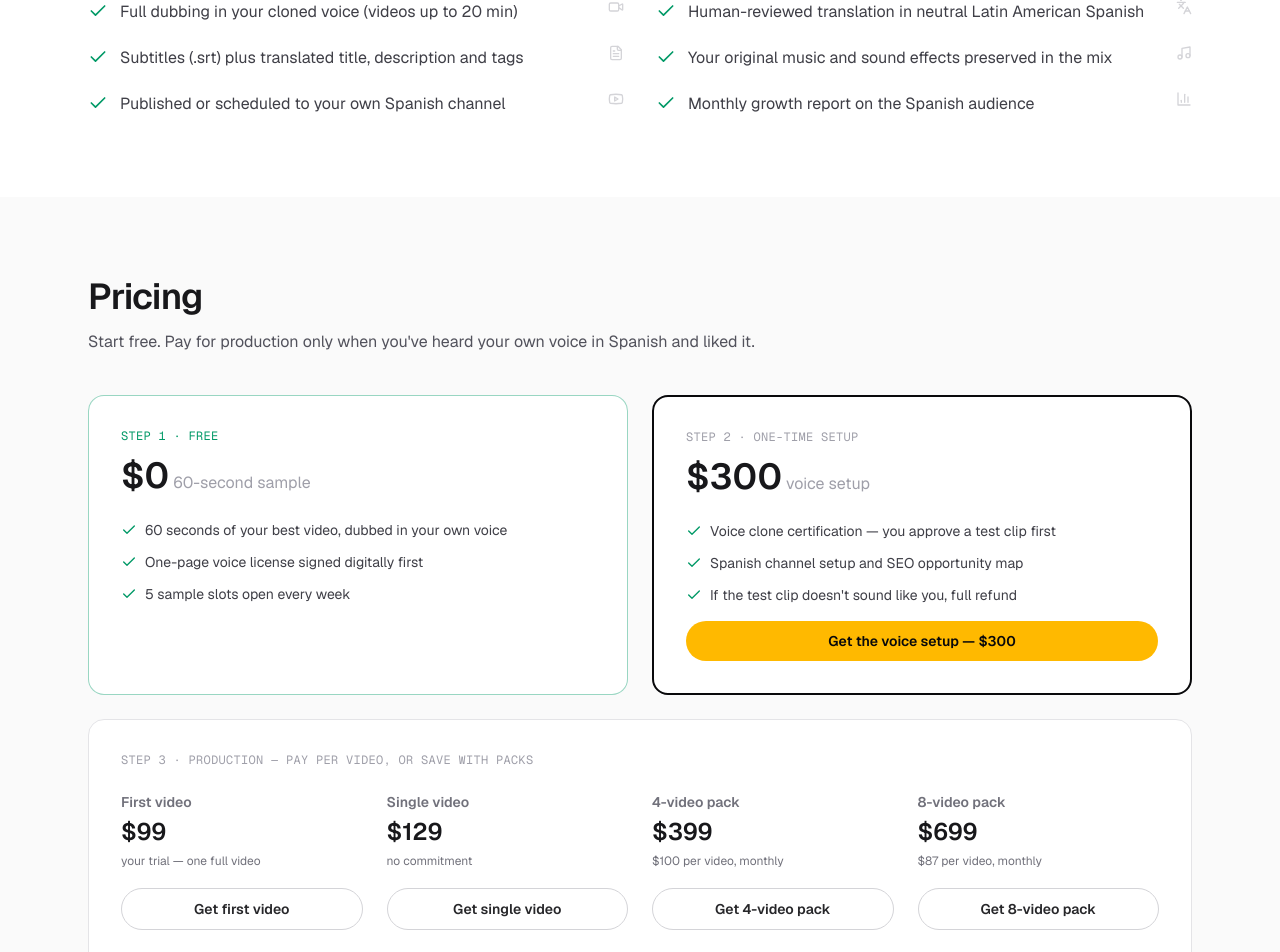
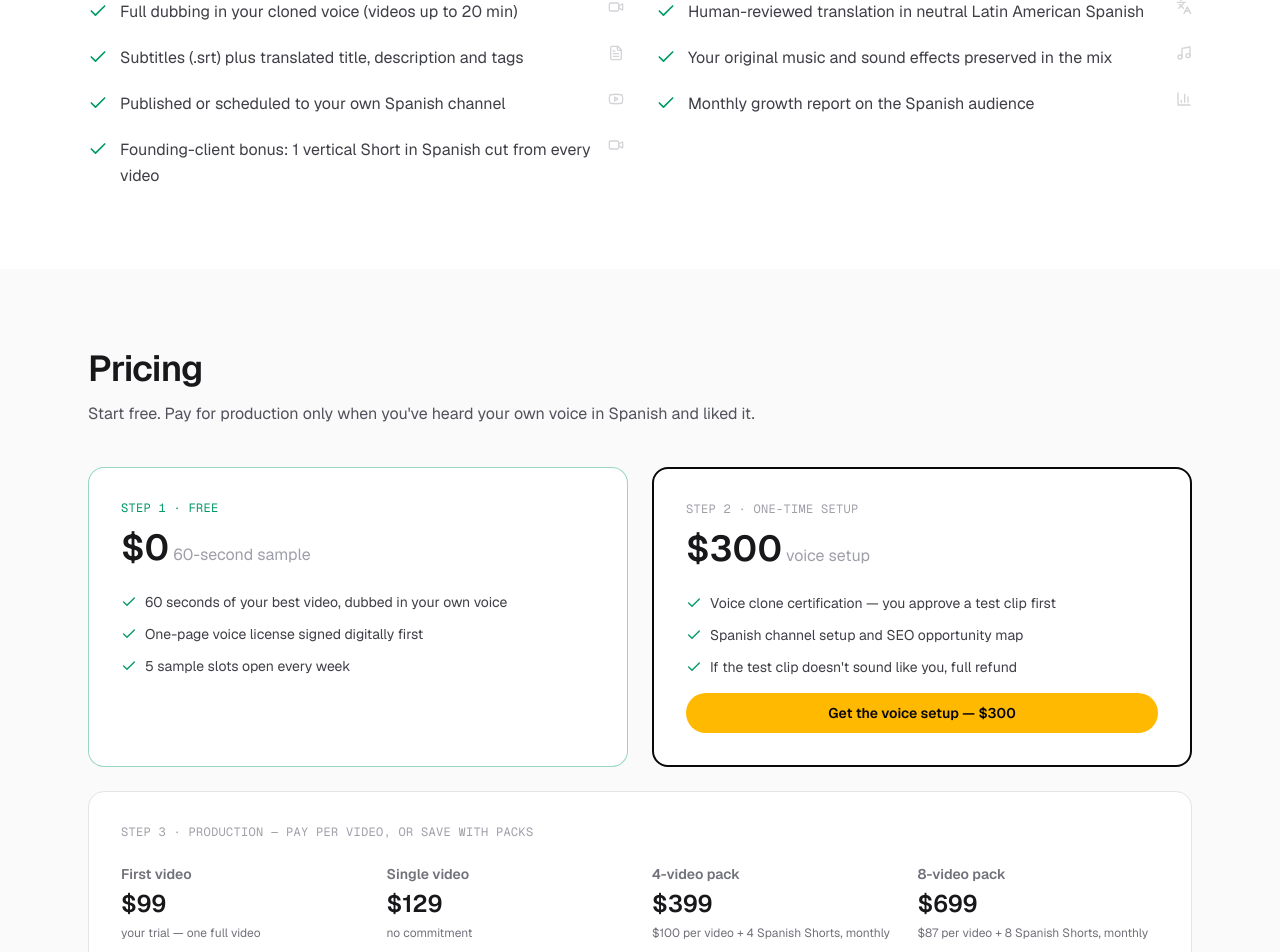
Before and after one commit to jmggaravito-sudo/terminalsync-web, a Next.js app: page /voice-studio in a window 1280 px wide. Shown: the part 1630-2582 px from the top of the page. Built offline with nearby package versions, Linux system fonts and the light colour scheme.

Commit message:
feat(voice-studio): founding-client bonus — Spanish Shorts in packs
Every dubbed video includes 1 vertical Short cut from the Spanish dub
(founder pricing differentiator; production stage validated in the
agency pipeline). Pack notes now show '+ N Spanish Shorts, monthly'.

```diff
--- a/src/app/voice-studio/page.tsx
+++ b/src/app/voice-studio/page.tsx
@@ -144,6 +144,7 @@ export default function VoiceStudioPage() {
                 [Music, "Your original music and sound effects preserved in the mix"],
                 [Youtube, "Published or scheduled to your own Spanish channel"],
                 [BarChart3, "Monthly growth report on the Spanish audience"],
+                [Video, "Founding-client bonus: 1 vertical Short in Spanish cut from every video"],
               ] as [typeof Video, string][]
             ).map(([Icon, text]) => (
               <div key={text} className="flex items-start gap-3">
@@ -229,8 +230,8 @@ export default function VoiceStudioPage() {
               {[
                 ["First video", "$99", "your trial — one full video", "trial"],
                 ["Single video", "$129", "no commitment", "single"],
-                ["4-video pack", "$399", "$100 per video, monthly", "pack4"],
-                ["8-video pack", "$699", "$87 per video, monthly", "pack8"],
+                ["4-video pack", "$399", "$100 per video + 4 Spanish Shorts, monthly", "pack4"],
+                ["8-video pack", "$699", "$87 per video + 8 Spanish Shorts, monthly", "pack8"],
               ].map(([name, price, note, sku]) => (
                 <div key={name}>
                   <p className="text-sm font-semibold text-zinc-500">{name}</p>
```
